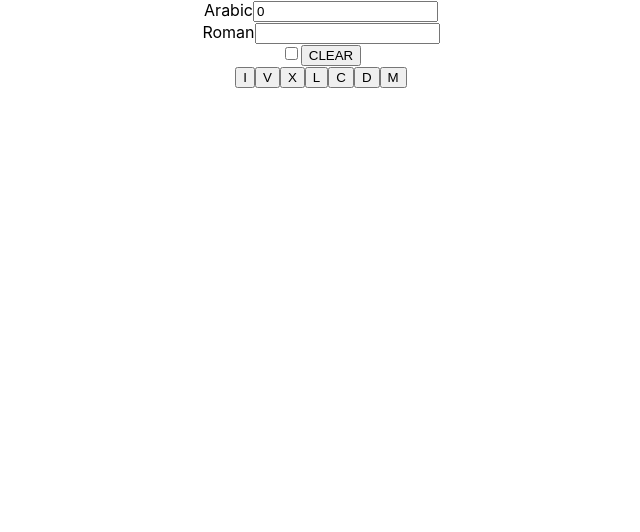
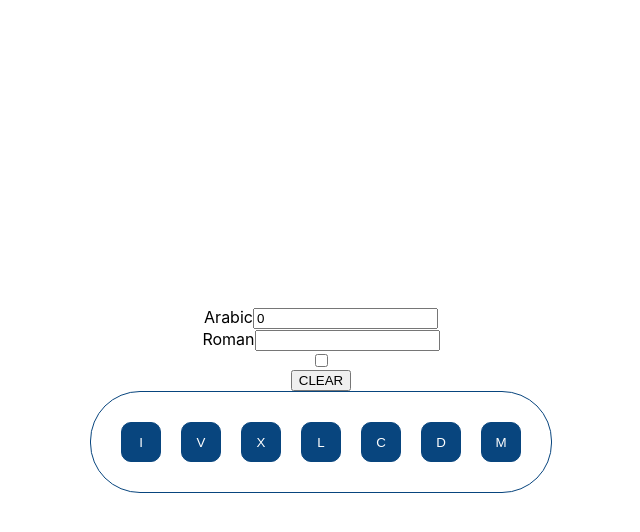
Before and after one commit to licia03/spqn, a React (Create React App) app: page / in a window 1280 px wide. Shown: the top 532 px of the page, without its empty margins (319-959 px from the left). Built offline with nearby package versions, Linux system fonts and the light colour scheme.

Commit message:
Basic style for keyboard

```diff
--- a/src/App.css
+++ b/src/App.css
@@ -1,38 +1,9 @@
 .App {
   text-align: center;
-}
-
-.App-logo {
-  height: 40vmin;
-  pointer-events: none;
-}
-
-@media (prefers-reduced-motion: no-preference) {
-  .App-logo {
-    animation: App-logo-spin infinite 20s linear;
-  }
-}
-
-.App-header {
-  background-color: #282c34;
-  min-height: 100vh;
   display: flex;
   flex-direction: column;
+  justify-content: center;
   align-items: center;
-  justify-content: center;
-  font-size: calc(10px + 2vmin);
-  color: white;
+  height: 100vh;
+  margin: 0 auto;
 }
-
-.App-link {
-  color: #61dafb;
-}
-
-@keyframes App-logo-spin {
-  from {
-    transform: rotate(0deg);
-  }
-  to {
-    transform: rotate(360deg);
-  }
-}
--- /dev/null
+++ b/src/components/Key/Key.module.css
@@ -0,0 +1,15 @@
+.key {
+    margin: 10px;
+    width: 40px;
+    background: #08457e;
+    height: 40px;
+    border-radius: 10px;
+    border: 1px solid #08457e;
+    color: #fff;
+}
+
+.key:hover {
+    background-color: #08457e;
+    opacity: 0.8;
+    cursor: pointer;
+}
--- a/src/components/Key/Key.tsx
+++ b/src/components/Key/Key.tsx
@@ -1,5 +1,7 @@
 import React, { useCallback } from "react";
 import { RomanChar, ValidArabicNumber } from "../../types";
+
+import styles from './Key.module.css';
 
 interface Props {
   value: RomanChar | ValidArabicNumber;
@@ -11,7 +13,7 @@ const Key: React.FC<Props> = ({ value, onClick }) => {
     onClick(value);
   }, [value, onClick]);
 
-  return <button onClick={onClickHandler}>{value}</button>;
+  return <button className={styles.key} onClick={onClickHandler}>{value}</button>;
 };
 
 export default Key;
--- /dev/null
+++ b/src/components/Keyboard/Keyboard.module.css
@@ -0,0 +1,5 @@
+.Keyboard {
+    padding: 20px;
+    border: 1px solid #08457e;
+    border-radius: 50px;
+}
--- a/src/components/Keyboard/Keyboard.tsx
+++ b/src/components/Keyboard/Keyboard.tsx
@@ -1,5 +1,7 @@
 import React from 'react';
 
-const Keyboard: React.FC = ({children}) => (<div>{children}</div>);
+import styles from './Keyboard.module.css';
+
+const Keyboard: React.FC = ({children}) => (<div className={styles.Keyboard}>{children}</div>);
 
 export default Keyboard;
```
